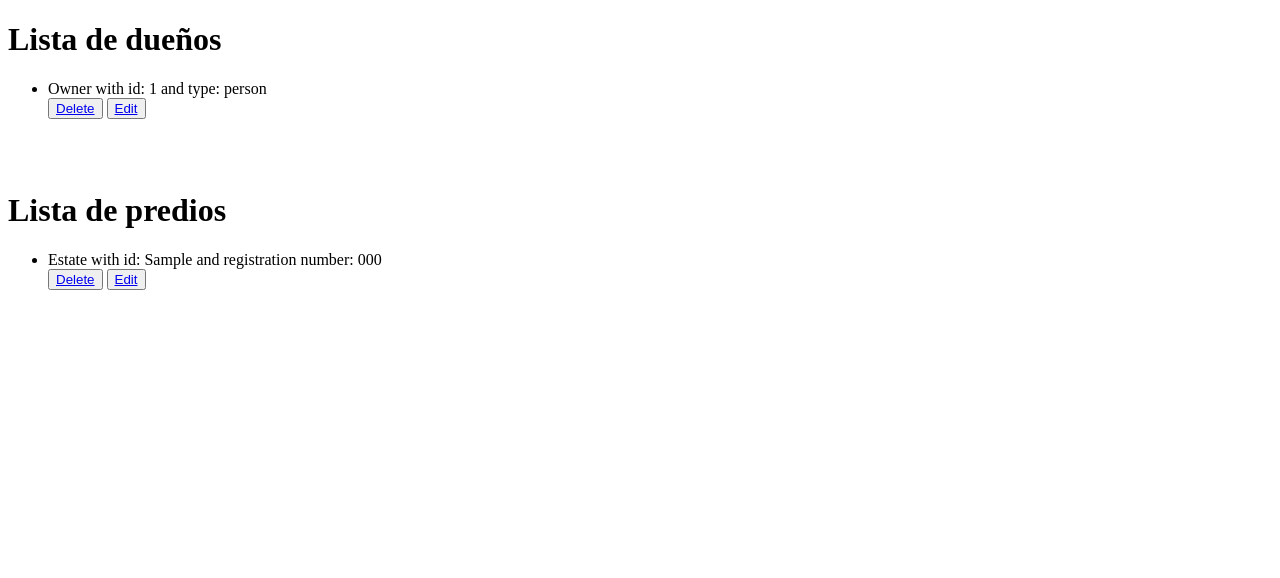
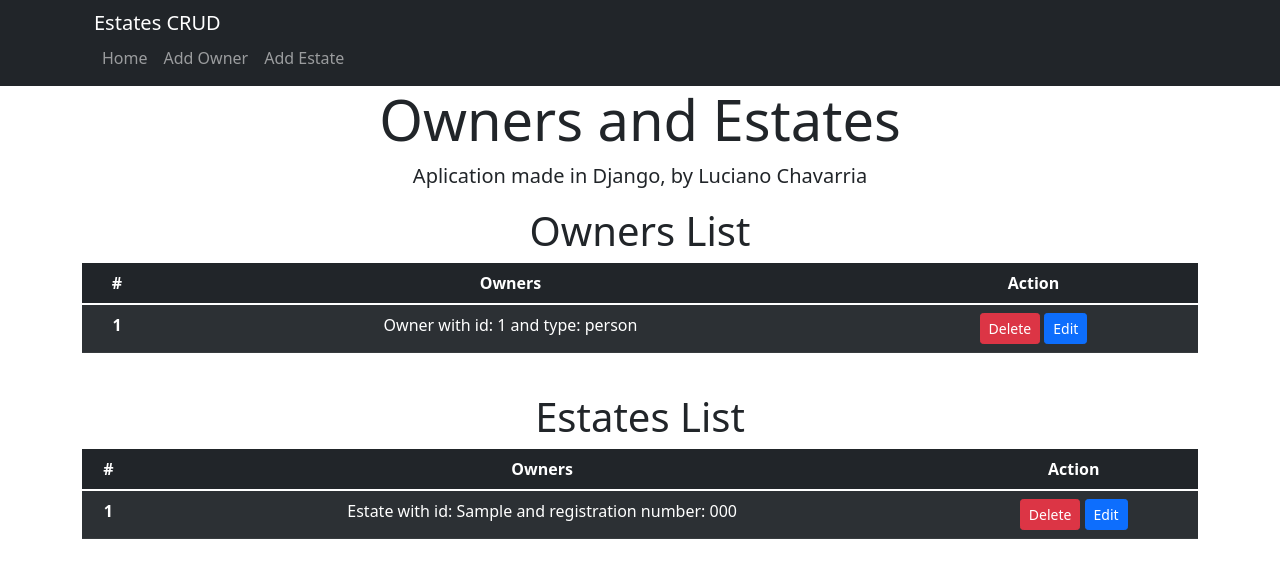
Before and after one commit to Luciano890/Developer-Challenge, a Django app: page / in a window 1280 px wide. Shown: the top 578 px of the page. Run offline with Django 3.2, Linux system fonts and the light colour scheme; tables that the repository leaves empty hold one stand-in row (values such as "Sample post").

Commit message:
chore: Adding design with bootstrap framework to the CRUD

```diff
--- a/estates/templates/estates/index.html
+++ b/estates/templates/estates/index.html
@@ -1,21 +1,52 @@
-{% extends 'estates/layout.html' %}
-{% block content %}
-    <h1>Lista de dueños</h1>
+{% extends 'estates/layout.html' %} {% block content %}
 
-    <ul>
-    {% for own in owners %}
-        <li>{{own}}</li>
-        <button><a href="{% url 'deleteowner' own.id %}">Delete</a></button>
-        <button><a href="{% url 'editowner' own.id %}">Edit</a></button>
-    {% endfor %}
-    </ul>
-    <br><br>
-    <h1>Lista de predios</h1>
-    <ul>
-    {% for est in estates %}
-        <li>{{est}}</li>
-        <button><a href="{% url 'deleteestate' est.id %}">Delete</a></button>
-        <button><a href="{% url 'editestate' est.id %}">Edit</a></button>
-    {% endfor %}
-    </ul>
+<div class="container text-center">
+    <h1>Owners List</h1>
+    <table class="table table-dark table-striped">
+      <thead>
+        <tr>
+          <th scope="col">#</th>
+          <th scope="col">Owners</th>
+          <th scope="col">Action</th>
+        </tr>
+      </thead>
+      <tbody>
+        {% for own in owners %}
+        <tr>
+          <th scope="row">{{ own.id }}</th>
+          <td>{{own}}</td>
+          <td>
+            <a class="btn btn-danger btn-sm" href="{% url 'deleteowner' own.id %}">Delete</a>
+            <a class="btn btn-primary btn-sm" href="{% url 'editowner' own.id %}">Edit</a>
+          </td>
+        </tr>
+        {% endfor %}
+      </tbody>
+    </table>
+</div>
+<br>
+<div class="container text-center">
+    <h1>Estates List</h1>
+    <table class="table table-dark table-striped">
+      <thead>
+        <tr>
+          <th scope="col">#</th>
+          <th scope="col">Owners</th>
+          <th scope="col">Action</th>
+        </tr>
+      </thead>
+      <tbody>
+        {% for est in estates %}
+        <tr>
+          <th scope="row">{{ est.id }}</th>
+          <td>{{est}}</td>
+          <td>
+            <a class="btn btn-danger btn-sm" href="{% url 'deleteestate' est.id %}">Delete</a>
+            <a class="btn btn-primary btn-sm" href="{% url 'editestate' est.id %}">Edit</a>
+          </td>
+        </tr>
+        {% endfor %}
+      </tbody>
+    </table>
+</div>
 {% endblock %}
--- a/estates/templates/estates/layout.html
+++ b/estates/templates/estates/layout.html
@@ -1,14 +1,83 @@
 <!DOCTYPE html>
 <html lang="en">
-<head>
-    <meta charset="UTF-8">
-    <meta http-equiv="X-UA-Compatible" content="IE=edge">
-    <meta name="viewport" content="width=device-width, initial-scale=1.0">
-    <title>estates</title>
-</head>
-<body>
-    {% block content %}
+  <head>
+    <!-- Required meta tags -->
+    <meta charset="utf-8" />
+    <meta name="viewport" content="width=device-width, initial-scale=1" />
 
-    {% endblock %}
-</body>
+    <!-- Bootstrap CSS -->
+    <link
+      href="https://cdn.jsdelivr.net/npm/bootstrap@5.1.1/dist/css/bootstrap.min.css"
+      rel="stylesheet"
+      integrity="sha384-F3w7mX95PdgyTmZZMECAngseQB83DfGTowi0iMjiWaeVhAn4FJkqJByhZMI3AhiU"
+      crossorigin="anonymous"
+    />
+
+    <title>Estates Home</title>
+  </head>
+  <body>
+    <nav class="navbar navbar-expand-lg navbar-dark bg-dark">
+      <div class="container">
+        <div class="container-fluid">
+          <a class="navbar-brand" href="#">Estates CRUD</a>
+          <button
+            class="navbar-toggler"
+            type="button"
+            data-bs-toggle="collapse"
+            data-bs-target="#navbarNavAltMarkup"
+            aria-controls="navbarNavAltMarkup"
+            aria-expanded="false"
+            aria-label="Toggle navigation"
+          >
+            <span class="navbar-toggler-icon"></span>
+          </button>
+          <div class="collapse navbar-collapse" id="navbarNavAltMarkup">
+            <div class="navbar-nav">
+              <a class="nav-link" aria-current="page" href="{% url 'home' %}"
+                >Home</a
+              >
+              <a
+                class="nav-link"
+                aria-current="page"
+                href="{% url 'addowner' %}"
+                >Add Owner</a
+              >
+              <a
+                class="nav-link"
+                aria-current="page"
+                href="{% url 'addestate' %}"
+                >Add Estate</a
+              >
+            </div>
+          </div>
+        </div>
+      </div>
+    </nav>
+
+    <div class="jumbotron jumbotron-fluid bg-white">
+      <div class="container text-center">
+        <h1 class="display-4">Owners and Estates</h1>
+        <p class="lead">
+          Aplication made in Django, by Luciano Chavarria
+        </p>
+      </div>
+    </div>
+
+    {% block content %} {% endblock %}
+
+    <!-- Optional JavaScript; choose one of the two! -->
+
+    <!-- Option 1: Bootstrap Bundle with Popper -->
+    <script
+      src="https://cdn.jsdelivr.net/npm/bootstrap@5.1.1/dist/js/bootstrap.bundle.min.js"
+      integrity="sha384-/bQdsTh/da6pkI1MST/rWKFNjaCP5gBSY4sEBT38Q/9RBh9AH40zEOg7Hlq2THRZ"
+      crossorigin="anonymous"
+    ></script>
+
+    <!-- Option 2: Separate Popper and Bootstrap JS -->
+    <!--
+    <script src="https://cdn.jsdelivr.net/npm/@popperjs/core@2.9.3/dist/umd/popper.min.js" integrity="sha384-W8fXfP3gkOKtndU4JGtKDvXbO53Wy8SZCQHczT5FMiiqmQfUpWbYdTil/SxwZgAN" crossorigin="anonymous"></script>
+    <script src="https://cdn.jsdelivr.net/npm/bootstrap@5.1.1/dist/js/bootstrap.min.js" integrity="sha384-skAcpIdS7UcVUC05LJ9Dxay8AXcDYfBJqt1CJ85S/CFujBsIzCIv+l9liuYLaMQ/" crossorigin="anonymous"></script>
+    -->
+  </body>
 </html>
```
Also changed, not shown: estates/templates/estates/addestate.html (+8 -4 lines), estates/templates/estates/addowner.html (+9 -5 lines), estates/templates/estates/editestate.html (+8 -4 lines), estates/templates/estates/editowner.html (+9 -5 lines).
